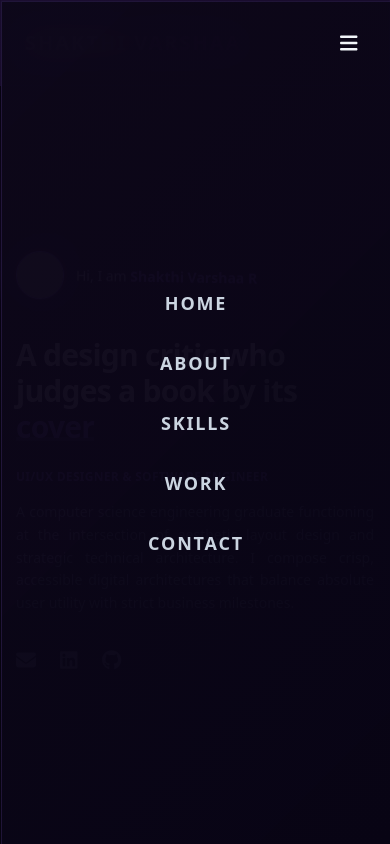
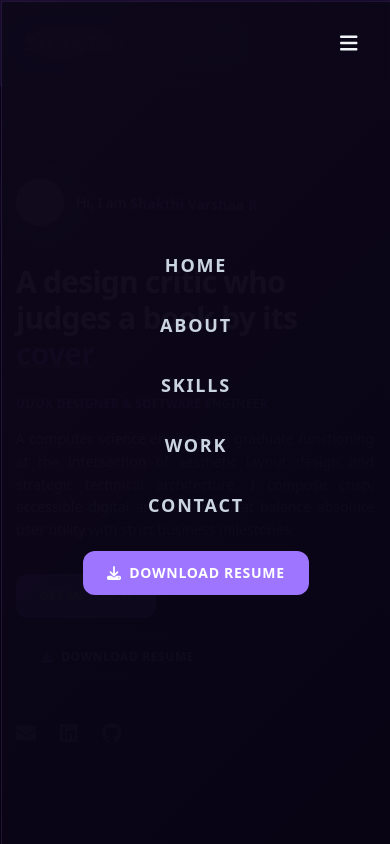
Before and after one commit to shakthivarshaa-VCET/portfolio, a plain HTML site: page index.html in a window 390 px wide. Both pictures are taken after a click on the button "Toggle Menu". Shown: the top 844 px of the page. Drawn offline with nearby package versions, Linux system fonts and the light colour scheme; grey boxes are pictures that could not be loaded.

Commit message:
Update index.html

```diff
--- a/index.html
+++ b/index.html
@@ -81,13 +81,16 @@
         </button>
 
         <div id="mobile-menu" class="hidden fixed inset-0 w-screen h-screen bg-bg-dark/95 blur-backdrop z-40 flex flex-col items-center justify-center transition-all duration-300">
-            <ul class="flex flex-col items-center gap-8 list-none text-lg font-bold tracking-widest uppercase">
+            <ul class="flex flex-col items-center gap-8 list-none text-lg font-bold tracking-widest uppercase mb-8">
                 <li><a href="#home" class="mobile-link text-slate-300 hover:text-accent-purple transition-colors duration-300">Home</a></li>
                 <li><a href="#experience" class="mobile-link text-slate-300 hover:text-accent-purple transition-colors duration-300">About</a></li>
                 <li><a href="#skills" class="mobile-link text-slate-300 hover:text-accent-purple transition-colors duration-300">Skills</a></li>
                 <li><a href="#projects" class="mobile-link text-slate-300 hover:text-accent-purple transition-colors duration-300">Work</a></li>
                 <li><a href="#contact" class="mobile-link text-slate-300 hover:text-accent-purple transition-colors duration-300">Contact</a></li>
             </ul>
+            <a href="Shakthi_varshaa ui_ux resume (1).pdf" download="Shakthi_Varshaa_Resume.pdf" class="mobile-link bg-accent-purple hover:bg-purple-600 text-white text-sm font-bold uppercase tracking-wider px-6 py-3 rounded-xl transition-all duration-300 flex items-center gap-2">
+                <i class="fa-solid fa-download"></i> Download Resume
+            </a>
         </div>
     </nav>
 
@@ -110,6 +113,15 @@
             <p class="text-sm sm:text-lg md:text-xl text-slate-400 max-w-3xl leading-relaxed mb-8 sm:mb-10 text-justify sm:text-left">
                 A computer science engineering graduate functioning at the intersection of aesthetic layout design and strategic technical architecture. I compose crisp, accessible digital architectures that balance absolute user utility with strict business milestones.
             </p>
+
+            <div class="flex flex-wrap items-center gap-4 mb-10">
+                <a href="#contact" class="inline-flex items-center gap-2 bg-accent-purple hover:bg-purple-600 text-white text-xs sm:text-sm font-bold uppercase tracking-wider px-6 py-3.5 rounded-xl transition-all duration-300 shadow-xl shadow-purple-900/20">
+                    Get In Touch
+                </a>
+                <a href="Shakthi_varshaa ui_ux resume (1).pdf" download="Shakthi_Varshaa_Resume.pdf" class="inline-flex items-center gap-2 border border-purple-500/30 bg-slate-950/40 hover:border-accent-purple text-slate-300 hover:text-white text-xs sm:text-sm font-bold uppercase tracking-wider px-6 py-3.5 rounded-xl transition-all duration-300">
+                    <i class="fa-solid fa-download text-accent-purple"></i> Download Resume
+                </a>
+            </div>
 
             <div class="flex items-center gap-6 text-xl sm:text-2xl">
                 <a href="mailto:shakthivarshaa@gmail.com" class="text-slate-400 hover:text-accent-purple hover:scale-110 transition-all duration-300" title="Email"><i class="fa-solid fa-envelope"></i></a>
```
